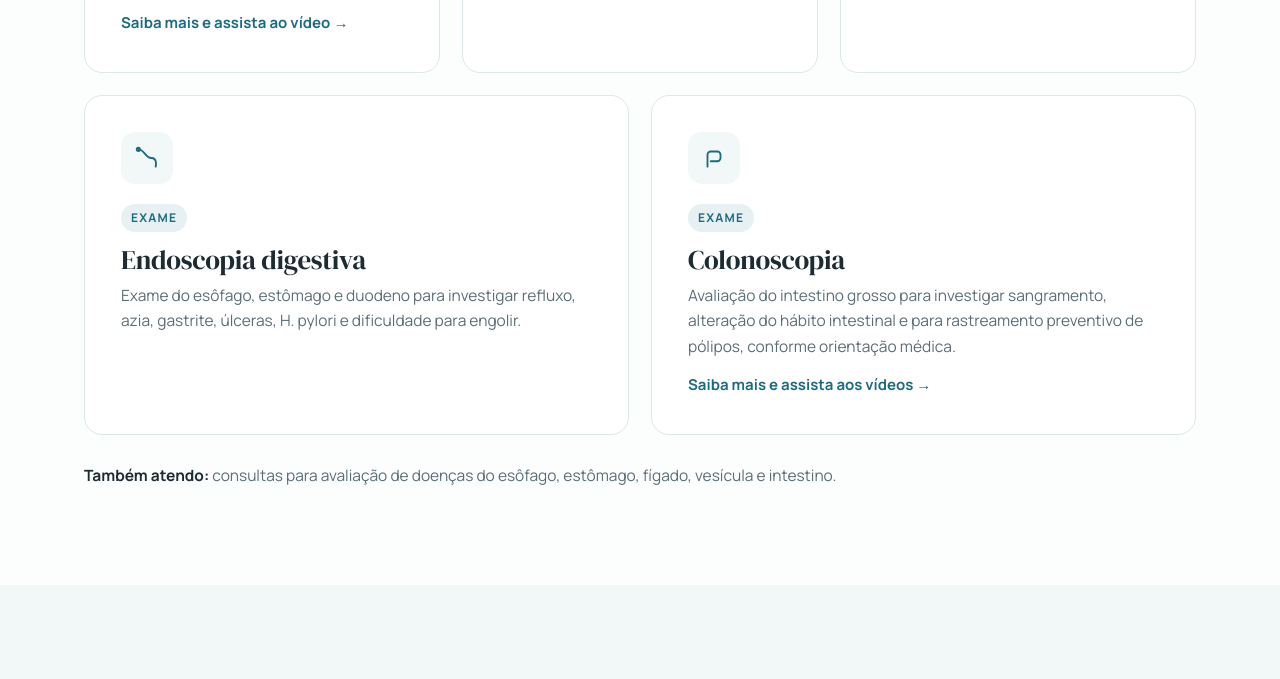
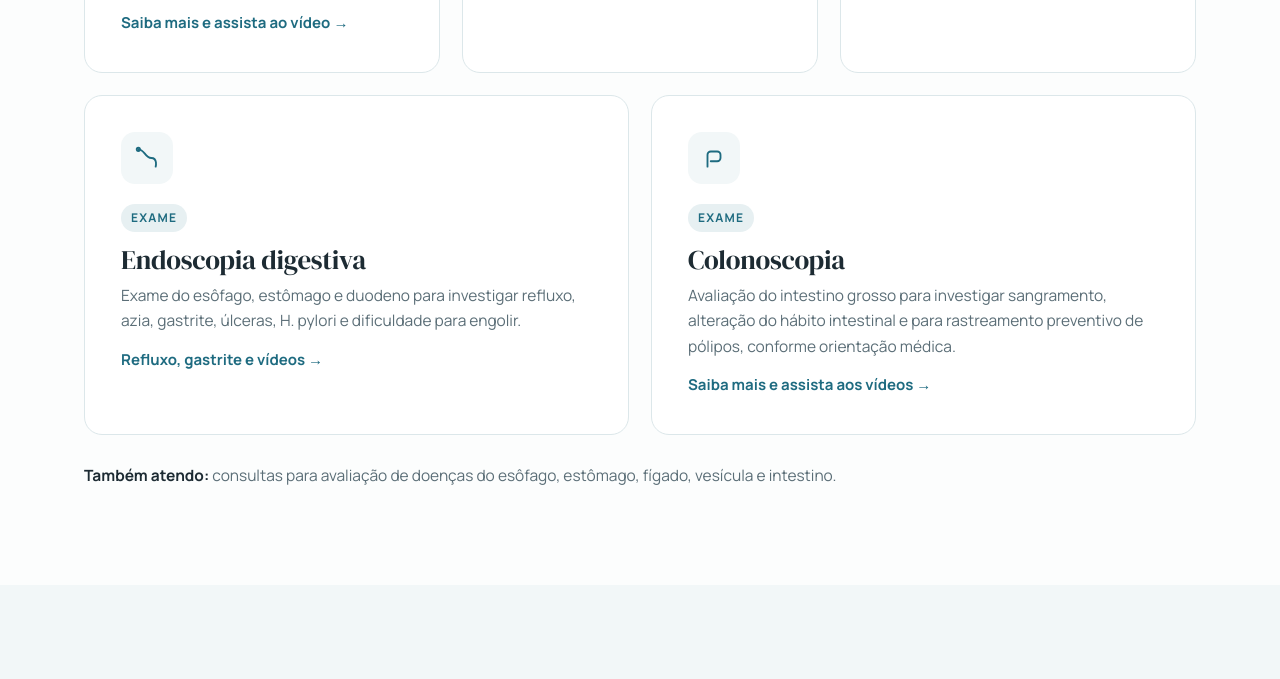
Before and after one commit to eligioalmeida/site-dreligioalmeida, a plain HTML site: page index.html in a window 1280 px wide. Shown: the part 1650-2329 px from the top of the page. Drawn offline with Linux system fonts and the light colour scheme.

Commit message:
Update index.html

```diff
--- a/index.html
+++ b/index.html
@@ -203,7 +203,7 @@
       <a class="card big" href="/cirurgia-de-vesicula" style="display:block"><div class="ic"><svg viewBox="0 0 24 24"><circle cx="12" cy="12" r="3"/><path d="M12 2v4M12 18v4M2 12h4M18 12h4"/></svg></div><span class="tag">Por vídeo</span><h3>Cirurgia de vesícula</h3><p>Colecistectomia por videolaparoscopia para pedra na vesícula. Feita por pequenas incisões, com câmera de alta definição, o que costuma permitir menos dor e retorno mais rápido às atividades.</p><span style="display:inline-block;margin-top:14px;font-weight:700;font-size:15px;color:var(--primary)">Saiba mais e assista ao vídeo →</span></a>
       <div class="card big"><div class="ic"><svg viewBox="0 0 24 24"><path d="M12 3v6M9 6h6"/><path d="M5 13a7 7 0 0 0 14 0c0-2-1-3-2-4H7c-1 1-2 2-2 4z"/></svg></div><span class="tag">Por vídeo</span><h3>Cirurgia de apendicite</h3><p>Apendicectomia por videolaparoscopia, com diagnóstico ágil e cirurgia minimamente invasiva, sempre que o quadro permitir.</p></div>
       <div class="card big"><div class="ic"><svg viewBox="0 0 24 24"><path d="M4 12h16M12 4v16"/><circle cx="12" cy="12" r="9"/></svg></div><span class="tag">Por vídeo</span><h3>Cirurgia de hérnia</h3><p>Correção de hérnias inguinal, umbilical e incisional por videolaparoscopia, com colocação de tela quando indicado e pequenas incisões.</p></div>
-      <div class="card big"><div class="ic"><svg viewBox="0 0 24 24"><path d="M4 4c6 0 6 8 12 8s4 8 4 8"/><circle cx="4" cy="4" r="1.5"/></svg></div><span class="tag">Exame</span><h3>Endoscopia digestiva</h3><p>Exame do esôfago, estômago e duodeno para investigar refluxo, azia, gastrite, úlceras, H. pylori e dificuldade para engolir.</p></div>
+      <a class="card big" href="/endoscopia" style="display:block"><div class="ic"><svg viewBox="0 0 24 24"><path d="M4 4c6 0 6 8 12 8s4 8 4 8"/><circle cx="4" cy="4" r="1.5"/></svg></div><span class="tag">Exame</span><h3>Endoscopia digestiva</h3><p>Exame do esôfago, estômago e duodeno para investigar refluxo, azia, gastrite, úlceras, H. pylori e dificuldade para engolir.</p><span style="display:inline-block;margin-top:14px;font-weight:700;font-size:15px;color:var(--primary)">Refluxo, gastrite e vídeos →</span></a>
       <a class="card big" href="/colonoscopia" style="display:block"><div class="ic"><svg viewBox="0 0 24 24"><path d="M6 20V9a3 3 0 0 1 3-3h6a3 3 0 0 1 3 3v3a3 3 0 0 1-3 3H9"/></svg></div><span class="tag">Exame</span><h3>Colonoscopia</h3><p>Avaliação do intestino grosso para investigar sangramento, alteração do hábito intestinal e para rastreamento preventivo de pólipos, conforme orientação médica.</p><span style="display:inline-block;margin-top:14px;font-weight:700;font-size:15px;color:var(--primary)">Saiba mais e assista aos vídeos →</span></a>
     </div>
     <p class="also"><b>Também atendo:</b> consultas para avaliação de doenças do esôfago, estômago, fígado, vesícula e intestino.</p>
```
